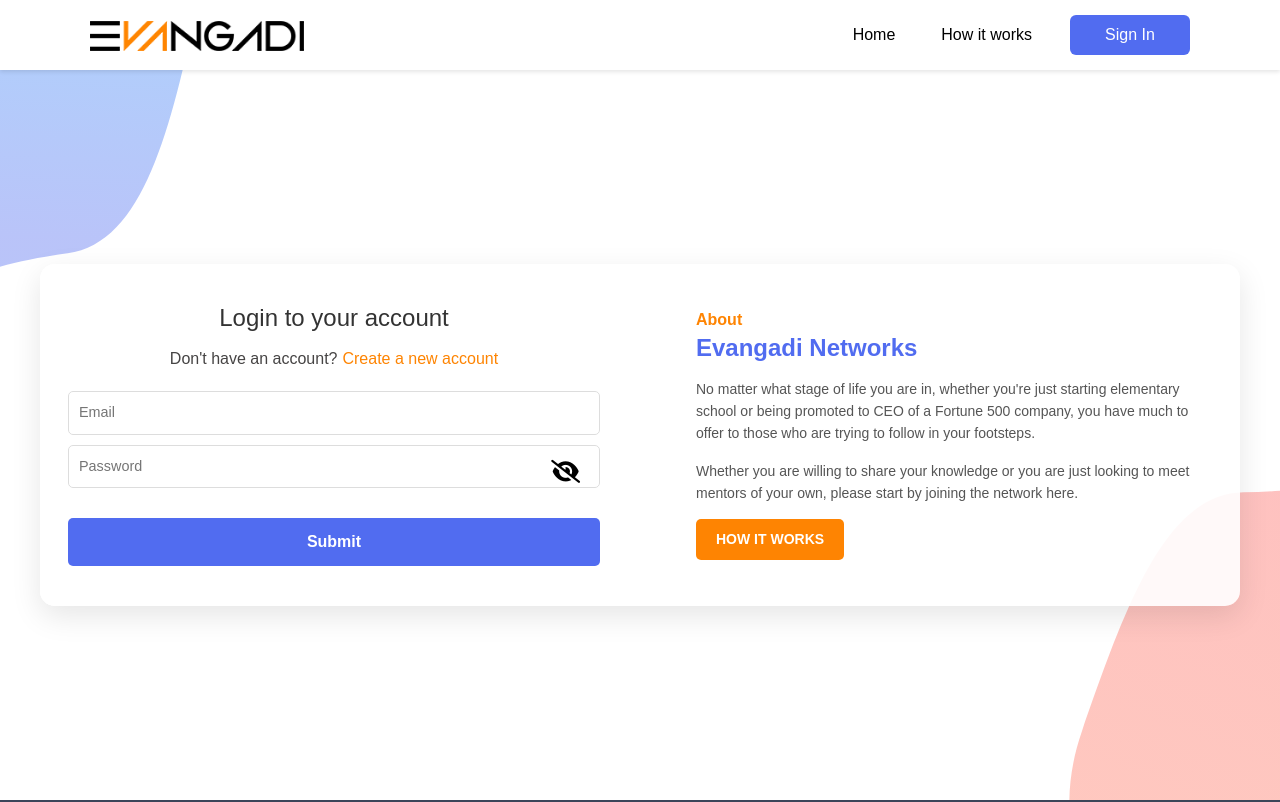
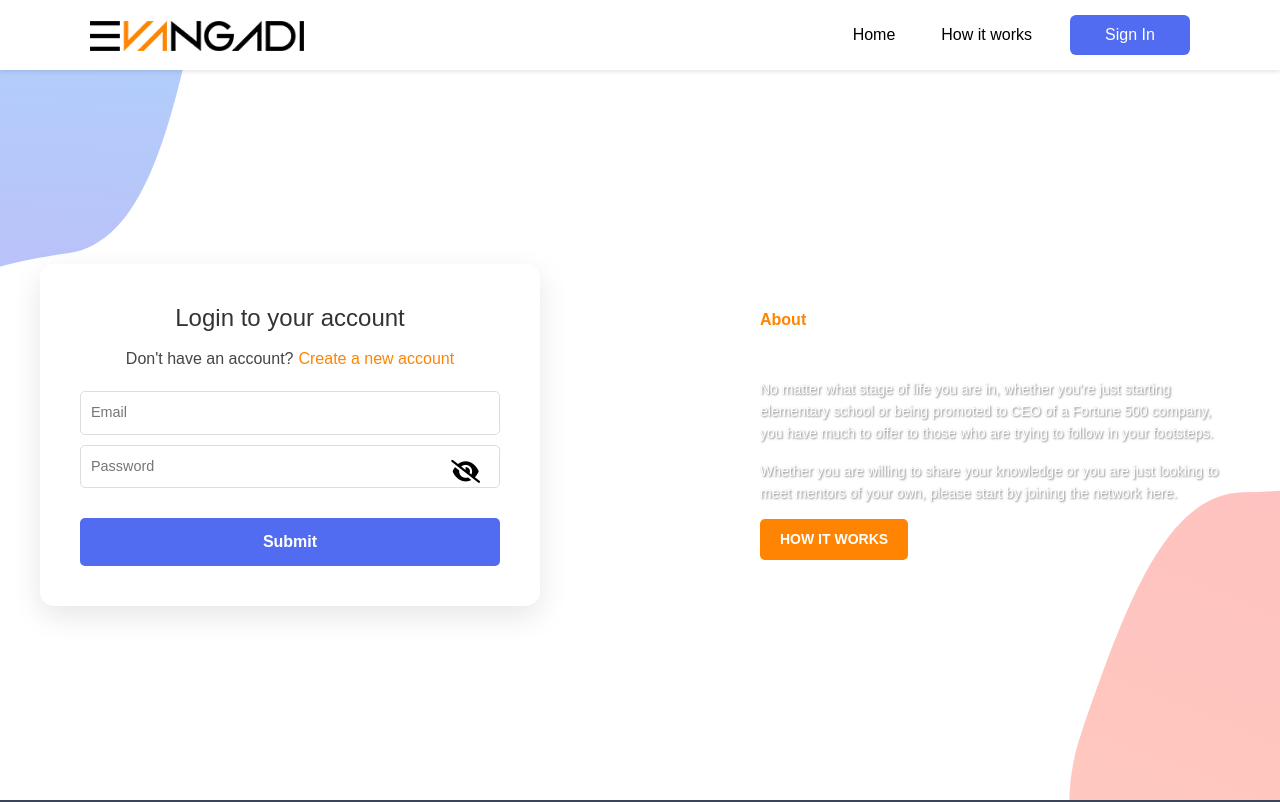
Before and after one commit to Mohizanur/Evangadi-Forum, a React (Create React App) app in the folder client/: page /login in a window 1280 px wide. Shown: the top 802 px of the page. Built offline with nearby package versions, Linux system fonts and the light colour scheme.

Commit message:
Updated ui took resemble evangadi

```diff
--- a/client/src/pages/About.css
+++ b/client/src/pages/About.css
@@ -1,23 +1,18 @@
-/* In About.css, update these styles */
 .about-section {
   display: flex;
   justify-content: center;
-  align-items: center;
-  height: 100%;
-  padding: 40px;
-  background-color: transparent; /* Changed from #f8f9fa to transparent */
-  border: none; /* Explicitly remove any border */
+  align-items: flex-start;
+  padding: 20px;
+  background-color: transparent;
 }
-
 .about-section.embedded {
   background-color: transparent;
   padding: 20px;
 }
 
 .about-content {
-  max-width: 500px;
+  max-width: 100%;
   text-align: left;
-  background-color: transparent; /* Ensure content background is also transparent */
 }
 
 .about-title {
@@ -29,16 +24,16 @@
 
 .about-brand {
   font-size: 24px;
-  color: #516CF0;
+  color: white; /* Changed to white for better visibility on background */
   font-weight: bold;
   margin-bottom: 15px;
 }
-
 .about-text {
   font-size: 14px;
-  color: #555;
+  color: white; /* Changed to white for better visibility on background */
   line-height: 1.6;
   margin-bottom: 15px;
+  text-shadow: 1px 1px 2px rgba(0, 0, 0, 0.5); /* Add shadow for better readability */
 }
 
 .about-btn {
--- a/client/src/pages/Login.css
+++ b/client/src/pages/Login.css
@@ -240,3 +240,43 @@
   color: #e67300 !important;
   text-decoration: underline;
 }
+
+
+
+
+.auth-layout {
+  display: flex;
+  width: 100%;
+  max-width: 1200px;
+  justify-content: space-between;
+  align-items: center;
+  gap: 30px;
+}
+
+.auth-form-container {
+  flex: 0 0 50%;
+  max-width: 500px;
+  background-color: rgba(255, 255, 255, 0.9);
+  border-radius: 15px;
+  overflow: hidden;
+  box-shadow: 0 10px 30px rgba(0, 0, 0, 0.1);
+}
+
+.about-section-container {
+  flex: 0 0 45%;
+  max-width: 500px;
+}
+
+/* Update responsive styles */
+@media (max-width: 768px) {
+  .auth-layout {
+    flex-direction: column-reverse;
+    gap: 20px;
+  }
+
+  .auth-form-container,
+  .about-section-container {
+    flex: 0 0 100%;
+    max-width: 100%;
+  }
+}
--- a/client/src/pages/Login.jsx
+++ b/client/src/pages/Login.jsx
@@ -4,7 +4,6 @@
 import axiosBase from "../axiosConfig";
 import { validateLogin } from "../utils/validation";
 import Spinner from "../components/Spinner";
-import { jwtDecode } from "jwt-decode";
 import About from "./About";
 import backgroundImage from "../Images/background.svg";
 import "./Login.css";
@@ -79,9 +78,8 @@
         backgroundAttachment: "fixed",
       }}
     >
-      <div className="auth-container">
-        <div className="row">
-          <div className="col-md-6">
+      <div className="auth-layout">
+        <div className="auth-form-container">
           <div className="login__container">
             <h4>Login to your account</h4>
             <p>
@@ -126,9 +124,8 @@
             </form>
           </div>
         </div>
-          <div className="col-md-6 about-column">
+        <div className="about-section-container">
           <About />
-          </div>
         </div>
       </div>
     </div>
--- a/client/src/pages/Register.jsx
+++ b/client/src/pages/Register.jsx
@@ -38,6 +38,7 @@
       emailValue,
       passValue
     );
+
     if (Object.keys(validationErrors).length > 0) {
       setErrors(validationErrors);
       setIsLoading(false);
@@ -69,9 +70,8 @@
         backgroundAttachment: "fixed",
       }}
     >
-      <div className="auth-container">
-        <div className="row">
-          <div className="col-md-6">
+      <div className="auth-layout">
+        <div className="auth-form-container">
           <div className="login__container">
             <h4>Join the network</h4>
             <p>
@@ -95,9 +95,7 @@
               <div className="input-group">
                 <input
                   ref={firstnameDom}
-                    className={`first-name ${
-                      errors.firstname ? "invalid" : ""
-                    }`}
+                  className={`first-name ${errors.firstname ? "invalid" : ""}`}
                   type="text"
                   placeholder="First Name"
                   style={{ padding: "10px" }}
@@ -130,10 +128,7 @@
               {errors.username && (
                 <small className="text-danger">{errors.username}</small>
               )}
-
               <div className="signinfas">
-                  {" "}
-                  {/* Changed from "signfas" to "signinfas" */}
                 <input
                   ref={passwordDom}
                   type={passwordVisible ? "text" : "password"}
@@ -181,9 +176,8 @@
             </form>
           </div>
         </div>
-          <div className="col-md-6 about-column">
+        <div className="about-section-container">
           <About />
-          </div>
         </div>
       </div>
     </div>
```
Lines whose indentation alone changed are shown as unchanged.
